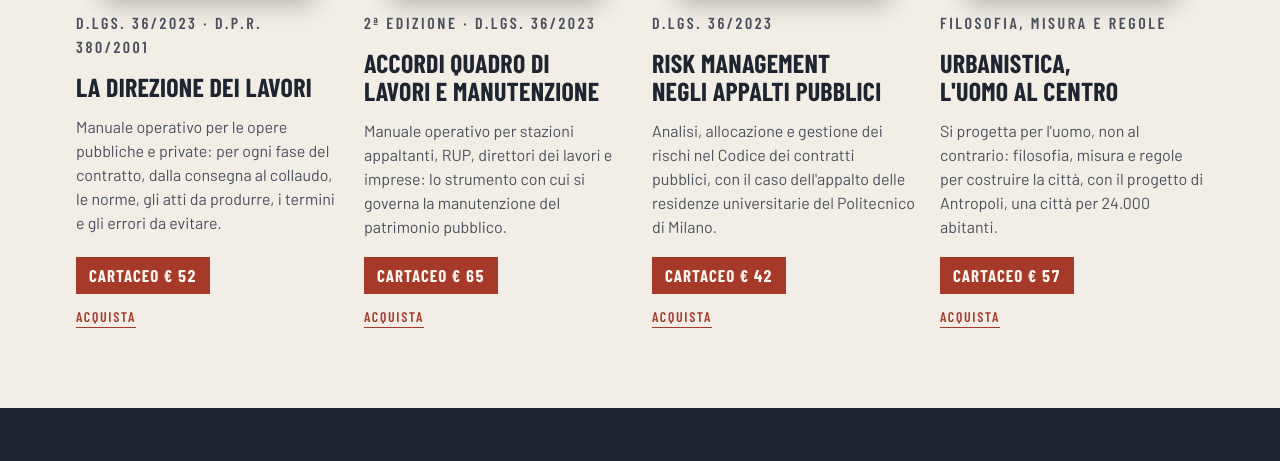
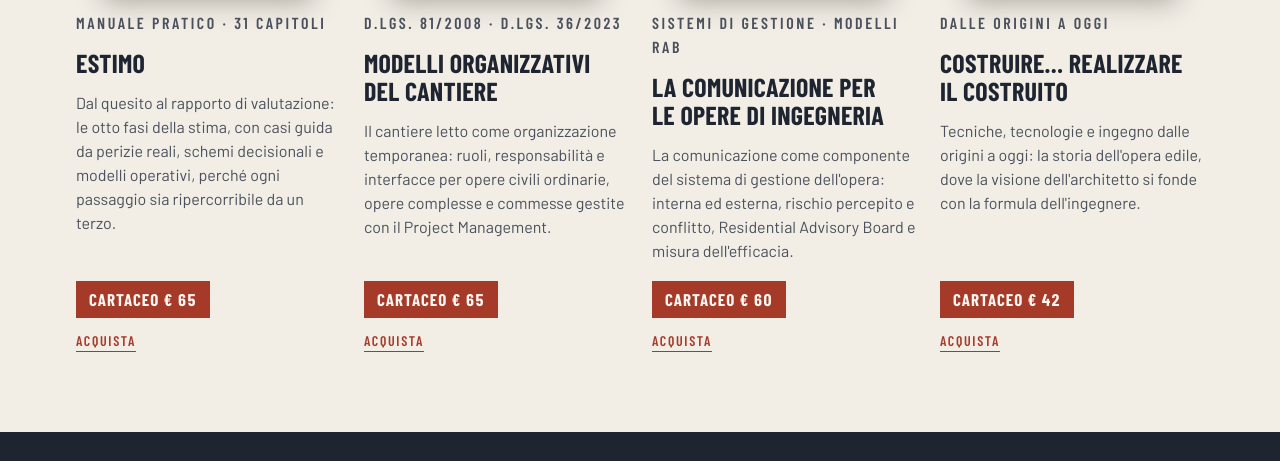
Before and after one commit to ingluigigrosso-studio/bancadatimastro-sito, a plain HTML site: page index.html in a window 1280 px wide. Shown: the part 2317-2778 px from the top of the page. Drawn offline with nearby package versions, Linux system fonts and the light colour scheme.

Commit message:
Aggiunti: Estimo, Modelli organizzativi del cantiere, La comunicazione per le opere di ingegneria, Costruire… realizzare il costruito
Co-Authored-By: Claude Opus 5.5 <noreply@anthropic.com>
Claude-Session: https://claude.ai/code/session_019zVmXVwzyeyLQNfD37wx4X

```diff
--- a/index.html
+++ b/index.html
@@ -625,7 +625,7 @@ section.coll{scroll-margin-top:90px}
     <p class="lede">Dal 1994 la Banca dati Mastro raccoglie prezzi, analisi e tempi di lavoro dell'edilizia italiana. Oggi Edizioni Mastro pubblica tempari, manuali tecnici, project management e saggistica di Luigi Grosso, in cartaceo ed ebook.</p>
     <div class="btns"><a class="btn" href="/catalogo/">Sfoglia il catalogo</a><a class="btn ghost" href="/materiali/">Materiali dei volumi</a></div>
     <div class="figures">
-      <div><strong>22</strong><span>volumi pubblicati da Edizioni Mastro</span></div>
+      <div><strong>26</strong><span>volumi pubblicati da Edizioni Mastro</span></div>
       <div><strong>1994</strong><span>nasce la Banca dati Mastro</span></div>
       <div><strong>7.400+</strong><span>voci nel solo Tempario impianti elettrici</span></div>
       <div><strong>107</strong><span>province nei costi parametrici</span></div>
@@ -636,8 +636,8 @@ section.coll{scroll-margin-top:90px}
     <div class="wrap">
       <div class="sec-head"><h2>La mappa del sito</h2><p>Ogni mattone porta a una parte del sito: le collane, i materiali da scaricare, la nostra storia, dove acquistare e come contattarci.</p></div>
       <nav class="map" aria-label="Mappa del sito">
-        <div class="row"><a class="brick " href="/catalogo/"><b>Catalogo completo</b><span>Tutti i volumi con copertina, prezzi e link d'acquisto.</span><em>26 titoli</em></a><a class="brick t2" href="/collana-tempari/"><b>Tempari e regola d'arte</b><span>Tempi di manodopera, collaudi e costi parametrici.</span><em>6 volumi</em></a><a class="brick " href="/catalogo/#pm"><b>Project management e appalti</b><span>RUP, gestione dell'appalto, stakeholder, contenzioso.</span><em>9 volumi</em></a></div>
-        <div class="row"><span class="half" aria-hidden="true"></span><a class="brick t2" href="/catalogo/#costruito"><b>Ingegneria del costruito</b><span>Riabilitazione, restauro, manutenzione.</span><em>4 volumi</em></a><a class="brick t2" href="/catalogo/#saggi"><b>Saggistica</b><span>Il cantiere, Ischia, l'intelligenza artificiale.</span><em>3 volumi</em></a><span class="half" aria-hidden="true"></span></div>
+        <div class="row"><a class="brick " href="/catalogo/"><b>Catalogo completo</b><span>Tutti i volumi con copertina, prezzi e link d'acquisto.</span><em>30 titoli</em></a><a class="brick t2" href="/collana-tempari/"><b>Tempari e regola d'arte</b><span>Tempi di manodopera, collaudi e costi parametrici.</span><em>6 volumi</em></a><a class="brick " href="/catalogo/#pm"><b>Project management e appalti</b><span>RUP, gestione dell'appalto, stakeholder, contenzioso.</span><em>11 volumi</em></a></div>
+        <div class="row"><span class="half" aria-hidden="true"></span><a class="brick t2" href="/catalogo/#costruito"><b>Ingegneria del costruito</b><span>Riabilitazione, restauro, manutenzione, estimo.</span><em>5 volumi</em></a><a class="brick t2" href="/catalogo/#saggi"><b>Saggistica</b><span>Il cantiere, Ischia, l'IA, la storia del costruire.</span><em>4 volumi</em></a><span class="half" aria-hidden="true"></span></div>
         <div class="row"><a class="brick " href="/catalogo/#sole"><b>Con Il Sole 24 Ore</b><span>I prezzari della collana Analisi &amp; Prezzi.</span><em>4 volumi</em></a><a class="brick t2" href="/materiali/"><b>Materiali dei volumi</b><span>Modelli e file per chi ha acquistato il libro.</span><em>Area riservata</em></a><a class="brick " href="/chi-siamo/"><b>Chi siamo</b><span>Dal 1994: CEDE, MASTRO S.r.l., la Banca dati.</span><em>La nostra storia</em></a></div>
         <div class="row"><span class="half" aria-hidden="true"></span><a class="brick t2" href="/acquista/"><b>Dove acquistare</b><span>Feltrinelli, IBS, Amazon, StreetLib e altre librerie.</span><em>Ebook e cartaceo</em></a><a class="brick t3" href="/contatti/"><b>Contatti</b><span>redazione@mastroeditore.com</span><em>Scrivi alla redazione</em></a><span class="half t2" aria-hidden="true"></span></div>
       </nav>
@@ -647,33 +647,33 @@ section.coll{scroll-margin-top:90px}
     <div class="wrap">
       <div class="sec-head"><h2>Dal catalogo</h2><p>Alcuni titoli in evidenza. Tutti i volumi sono nel <a href="/catalogo/">catalogo completo</a>.</p></div>
       <div class="newest">
-        <article class="book" id="direzione-lavori">
-          <div class="cover"><img src="https://cdn11.bigcommerce.com/s-5qq6wzvq2h/products/697888/images/742777/c93f135581a5c795b8626208059127d1__79667.1794491026.386.513.jpg?c=1" alt="Copertina di La direzione dei lavori" loading="lazy" referrerpolicy="no-referrer"></div>
-          <p class="series">D.Lgs. 36/2023 · D.P.R. 380/2001</p>
-          <h3>La direzione dei lavori</h3>
-          <p>Manuale operativo per le opere pubbliche e private: per ogni fase del contratto, dalla consegna al collaudo, le norme, gli atti da produrre, i termini e gli errori da evitare.</p>
-          <div class="price"><span class="tag solid">Cartaceo € 52</span></div><a class="store" href="/acquista/direzione-lavori/" target="_blank" rel="noopener">Acquista</a>
+        <article class="book" id="estimo">
+          <div class="cover"><img src="https://cdn11.bigcommerce.com/s-5qq6wzvq2h/products/698662/images/743555/fe1ce35422af1058d5eabc986d8772de__29456.1795083182.386.513.jpg?c=1" alt="Copertina di Estimo" loading="lazy" referrerpolicy="no-referrer"></div>
+          <p class="series">Manuale pratico · 31 capitoli</p>
+          <h3>Estimo</h3>
+          <p>Dal quesito al rapporto di valutazione: le otto fasi della stima, con casi guida da perizie reali, schemi decisionali e modelli operativi, perché ogni passaggio sia ripercorribile da un terzo.</p>
+          <div class="price"><span class="tag solid">Cartaceo € 65</span></div><a class="store" href="/acquista/estimo/" target="_blank" rel="noopener">Acquista</a>
         </article>
-        <article class="book" id="accordi-quadro">
-          <div class="cover"><img src="https://cdn11.bigcommerce.com/s-5qq6wzvq2h/products/698462/images/743352/d263ab70f32c71dbde7b568fb733fae3__69885.1794862877.386.513.jpg?c=1" alt="Copertina di Accordi quadro di lavori e manutenzione" loading="lazy" referrerpolicy="no-referrer"></div>
-          <p class="series">2ª edizione · D.Lgs. 36/2023</p>
-          <h3>Accordi quadro di lavori e manutenzione</h3>
-          <p>Manuale operativo per stazioni appaltanti, RUP, direttori dei lavori e imprese: lo strumento con cui si governa la manutenzione del patrimonio pubblico.</p>
-          <div class="price"><span class="tag solid">Cartaceo € 65</span></div><a class="store" href="/acquista/accordi-quadro/" target="_blank" rel="noopener">Acquista</a>
+        <article class="book" id="modelli-organizzativi">
+          <div class="cover"><img src="https://cdn11.bigcommerce.com/s-5qq6wzvq2h/products/698661/images/743554/c6361299ccf4d4eb1ccc87a23c2534b2__02437.1795083178.386.513.jpg?c=1" alt="Copertina di Modelli organizzativi del cantiere" loading="lazy" referrerpolicy="no-referrer"></div>
+          <p class="series">D.Lgs. 81/2008 · D.Lgs. 36/2023</p>
+          <h3>Modelli organizzativi del cantiere</h3>
+          <p>Il cantiere letto come organizzazione temporanea: ruoli, responsabilità e interfacce per opere civili ordinarie, opere complesse e commesse gestite con il Project Management.</p>
+          <div class="price"><span class="tag solid">Cartaceo € 65</span></div><a class="store" href="/acquista/modelli-organizzativi/" target="_blank" rel="noopener">Acquista</a>
         </article>
-        <article class="book" id="risk-management">
-          <div class="cover"><img src="https://cdn11.bigcommerce.com/s-5qq6wzvq2h/products/697889/images/742778/8ec21bfb50084e525251cdf2b71a1283__54472.1794491031.386.513.jpg?c=1" alt="Copertina di Risk management negli appalti pubblici" loading="lazy" referrerpolicy="no-referrer"></div>
-          <p class="series">D.Lgs. 36/2023</p>
-          <h3>Risk management negli appalti pubblici</h3>
-          <p>Analisi, allocazione e gestione dei rischi nel Codice dei contratti pubblici, con il caso dell&#x27;appalto delle residenze universitarie del Politecnico di Milano.</p>
-          <div class="price"><span class="tag solid">Cartaceo € 42</span></div><a class="store" href="/acquista/risk-management/" target="_blank" rel="noopener">Acquista</a>
+        <article class="book" id="comunicazione">
+          <div class="cover"><img src="https://cdn11.bigcommerce.com/s-5qq6wzvq2h/products/697429/images/742312/79f51a22e4b9c0ffad7039bfc6b4cd96__68722.1794331977.386.513.jpg?c=1" alt="Copertina di La comunicazione per le opere di ingegneria" loading="lazy" referrerpolicy="no-referrer"></div>
+          <p class="series">Sistemi di gestione · modelli RAB</p>
+          <h3>La comunicazione per le opere di ingegneria</h3>
+          <p>La comunicazione come componente del sistema di gestione dell&#x27;opera: interna ed esterna, rischio percepito e conflitto, Residential Advisory Board e misura dell&#x27;efficacia.</p>
+          <div class="price"><span class="tag solid">Cartaceo € 60</span></div><a class="store" href="/acquista/comunicazione/" target="_blank" rel="noopener">Acquista</a>
         </article>
-        <article class="book" id="urbanistica">
-          <div class="cover"><img src="https://cdn11.bigcommerce.com/s-5qq6wzvq2h/products/697984/images/742873/fbcfbb720001b31117b7c952d394eaad__95825.1794595487.386.513.jpg?c=1" alt="Copertina di Urbanistica, l&#x27;uomo al centro" loading="lazy" referrerpolicy="no-referrer"></div>
-          <p class="series">Filosofia, misura e regole</p>
-          <h3>Urbanistica, l&#x27;uomo al centro</h3>
-          <p>Si progetta per l&#x27;uomo, non al contrario: filosofia, misura e regole per costruire la città, con il progetto di Antropoli, una città per 24.000 abitanti.</p>
-          <div class="price"><span class="tag solid">Cartaceo € 57</span></div><a class="store" href="/acquista/urbanistica/" target="_blank" rel="noopener">Acquista</a>
+        <article class="book" id="costruire">
+          <div class="cover"><img src="https://cdn11.bigcommerce.com/s-5qq6wzvq2h/products/698651/images/743544/c63a9e70efa7fe1fdeb39ec18941cf79__67661.1795083120.386.513.jpg?c=1" alt="Copertina di Costruire… realizzare il costruito" loading="lazy" referrerpolicy="no-referrer"></div>
+          <p class="series">Dalle origini a oggi</p>
+          <h3>Costruire… realizzare il costruito</h3>
+          <p>Tecniche, tecnologie e ingegno dalle origini a oggi: la storia dell&#x27;opera edile, dove la visione dell&#x27;architetto si fonde con la formula dell&#x27;ingegnere.</p>
+          <div class="price"><span class="tag solid">Cartaceo € 42</span></div><a class="store" href="/acquista/costruire/" target="_blank" rel="noopener">Acquista</a>
         </article>
       </div>
     </div>
```
Also changed, not shown: acquista/comunicazione/index.html (added, +7 -0 lines), acquista/costruire/index.html (added, +7 -0 lines), acquista/estimo/index.html (added, +7 -0 lines), acquista/modelli-organizzativi/index.html (added, +7 -0 lines), catalogo.json (+6 -2 lines), catalogo/index.html (+32 -4 lines).
